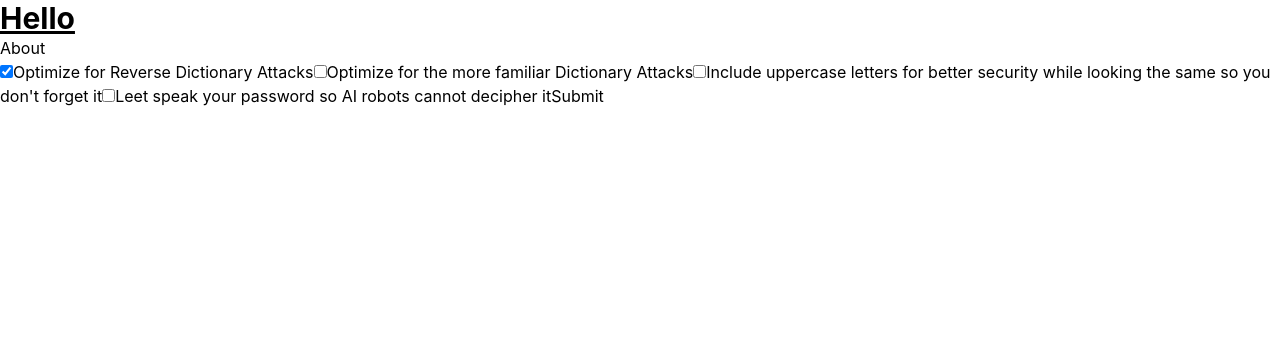
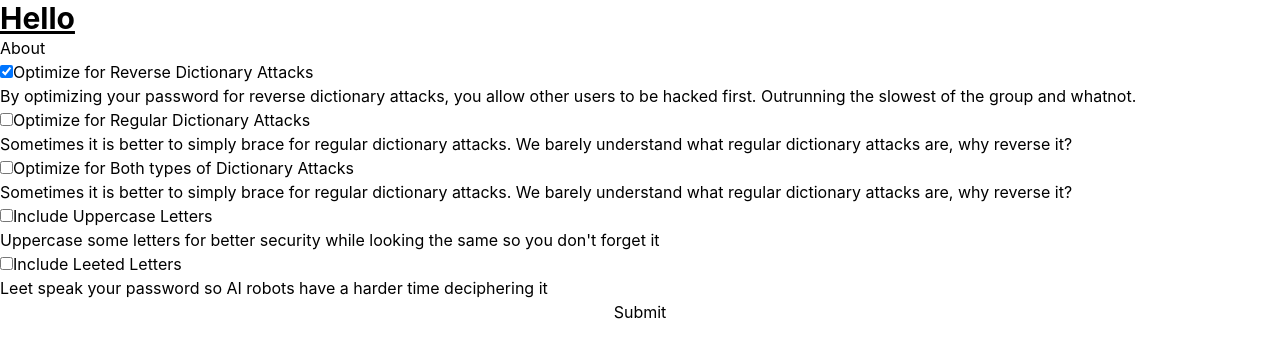
Before and after one commit to kndshein/ASSPG, a React (Create React App) app: page / in a window 1280 px wide. Shown: the top 358 px of the page. Built offline with nearby package versions, Linux system fonts and the light colour scheme.

Commit message:
Fix logic for regular vs reverse

```diff
--- a/src/components/Checkbox.jsx
+++ b/src/components/Checkbox.jsx
@@ -1,14 +1,23 @@
-export default function Checkbox({ value, name, desc, handleOnChange }) {
+export default function Checkbox({
+  value,
+  name,
+  desc,
+  long_desc,
+  handleOnChange,
+  disabled,
+}) {
   return (
-    <>
+    <div>
       <input
         type="checkbox"
         id={name}
         name={name}
         checked={value}
         onChange={() => handleOnChange(name)}
+        disabled={disabled}
       />
       <label htmlFor={name}>{desc}</label>
-    </>
+      <p>{long_desc}</p>
+    </div>
   );
 }
--- a/src/components/PassGenerator.jsx
+++ b/src/components/PassGenerator.jsx
@@ -8,11 +8,39 @@ export default function PassGenerator() {
     isDictOptimized: false,
     isUppercased: false,
     isLeeted: false,
+    isBothOptimized: false,
   });
   const [generatedPassword, setGeneratedPassword] = useState('');
 
   function handleOnChange(name) {
-    setOpts({ ...opts, [name]: !opts[name] });
+    if (name === 'isBothOptimized') {
+      if (opts.isBothOptimized) {
+        setOpts({
+          ...opts,
+          isBothOptimized: false,
+          isReverseDictOptimized: true,
+          isDictOptimized: false,
+        });
+      } else {
+        setOpts({
+          ...opts,
+          isBothOptimized: true,
+          isReverseDictOptimized: true,
+          isDictOptimized: true,
+        });
+      }
+    } else if (
+      name === 'isDictOptimized' ||
+      name === 'isReverseDictOptimized'
+    ) {
+      setOpts({
+        ...opts,
+        isReverseDictOptimized: !opts.isReverseDictOptimized,
+        isDictOptimized: !opts.isDictOptimized,
+      });
+    } else {
+      setOpts({ ...opts, [name]: !opts[name] });
+    }
   }
 
   function handleOnSubmit(evt) {
@@ -29,29 +57,42 @@ export default function PassGenerator() {
 
   return (
     <div>
-      <form onSubmit={(evt) => handleOnSubmit(evt)}>
+      <form onSubmit={(evt) => handleOnSubmit(evt)} className="flex flex-col">
         <Checkbox
           value={opts.isReverseDictOptimized}
           name="isReverseDictOptimized"
           desc="Optimize for Reverse Dictionary Attacks"
+          long_desc="By optimizing your password for reverse dictionary attacks, you allow other users to be hacked first. Outrunning the slowest of the group and whatnot."
           handleOnChange={handleOnChange}
+          disabled={opts.isBothOptimized}
         />
         <Checkbox
           value={opts.isDictOptimized}
           name="isDictOptimized"
-          desc="Optimize for the more familiar Dictionary Attacks"
+          desc="Optimize for Regular Dictionary Attacks"
+          long_desc="Sometimes it is better to simply brace for regular dictionary attacks. We barely understand what regular dictionary attacks are, why reverse it?"
+          handleOnChange={handleOnChange}
+          disabled={opts.isBothOptimized}
+        />
+        <Checkbox
+          value={opts.isBothOptimized}
+          name="isBothOptimized"
+          desc="Optimize for Both types of Dictionary Attacks"
+          long_desc="Sometimes it is better to simply brace for regular dictionary attacks. We barely understand what regular dictionary attacks are, why reverse it?"
           handleOnChange={handleOnChange}
         />
         <Checkbox
           value={opts.isUppercased}
           name="isUppercased"
-          desc="Include uppercase letters for better security while looking the same so you don't forget it"
+          desc="Include Uppercase Letters"
+          long_desc="Uppercase some letters for better security while looking the same so you don't forget it"
           handleOnChange={handleOnChange}
         />
         <Checkbox
           value={opts.isLeeted}
           name="isLeeted"
-          desc="Leet speak your password so AI robots cannot decipher it"
+          desc="Include Leeted Letters"
+          long_desc="Leet speak your password so AI robots have a harder time deciphering it"
           handleOnChange={handleOnChange}
         />
         <button type="submit">Submit</button>
```
